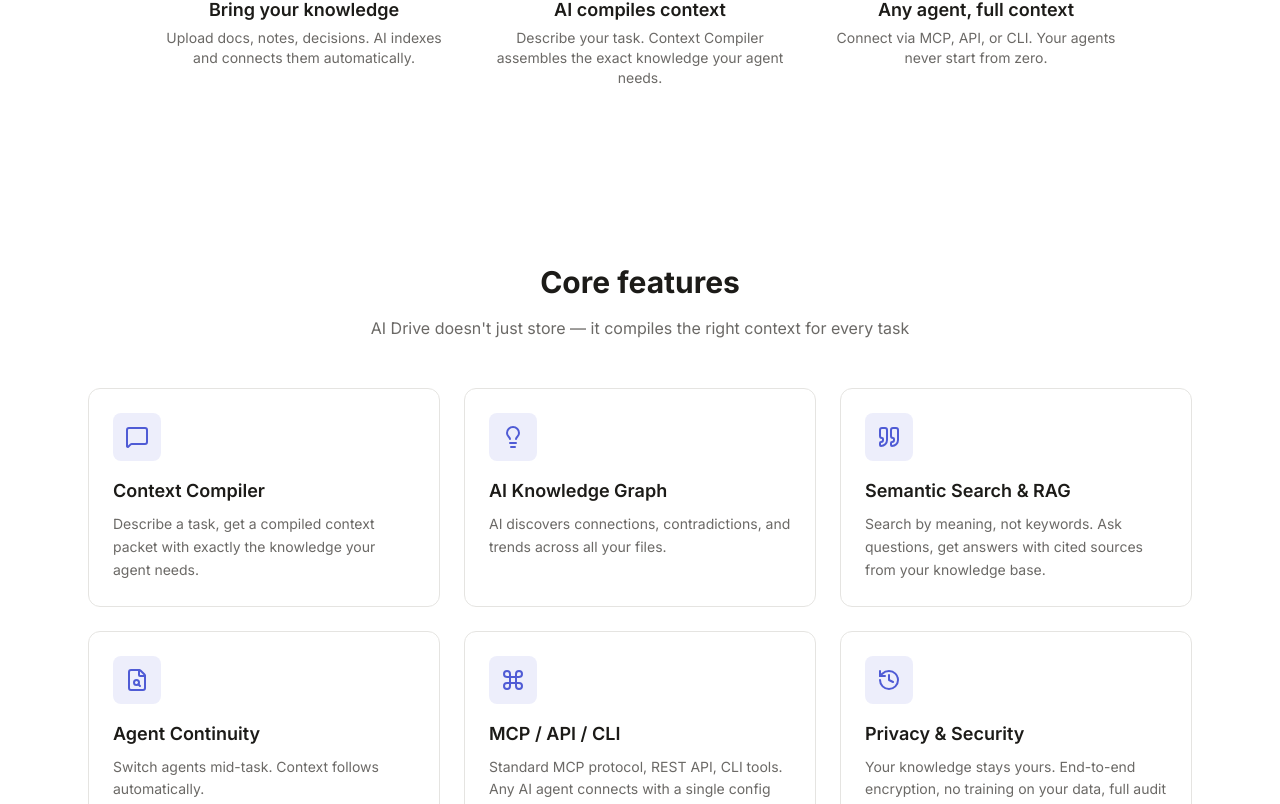
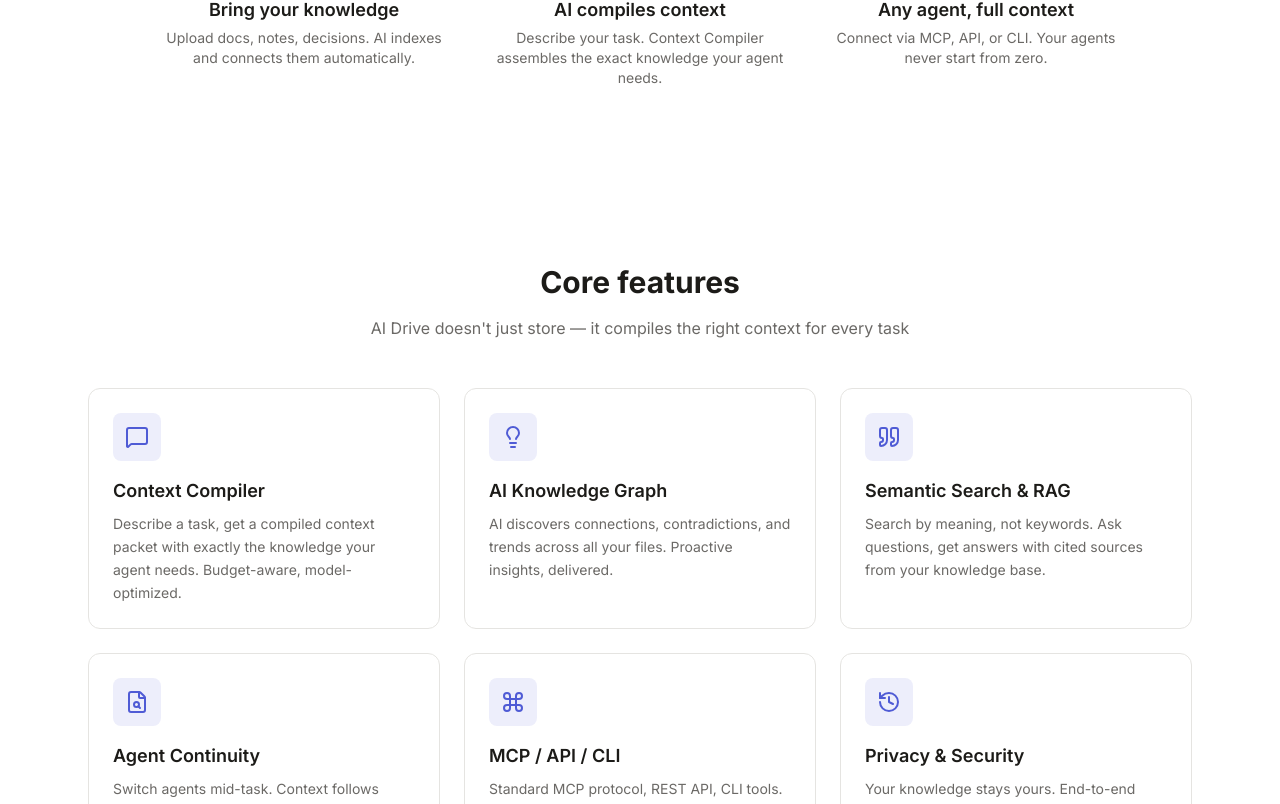
Before and after one commit to DriveMem/drivemem, a Next.js app in the folder apps/web/: page / in a window 1280 px wide. Shown: the part 2697-3501 px from the top of the page. Built offline with nearby package versions, Linux system fonts and the light colour scheme.

Commit message:
feat(web): Wave 35b — Landing copy update for Context Compiler (brand-neutral)

```diff
--- a/apps/web/src/app/page.tsx
+++ b/apps/web/src/app/page.tsx
@@ -50,8 +50,8 @@ const STEPS = [
 ] as const
 
 const FEATURES = [
-  { icon: MessageSquare, title: "Context Compiler", desc: "Describe a task, get a compiled context packet with exactly the knowledge your agent needs.", reverse: false },
-  { icon: Lightbulb, title: "AI Knowledge Graph", desc: "AI discovers connections, contradictions, and trends across all your files.", reverse: true },
+  { icon: MessageSquare, title: "Context Compiler", desc: "Describe a task, get a compiled context packet with exactly the knowledge your agent needs. Budget-aware, model-optimized.", reverse: false },
+  { icon: Lightbulb, title: "AI Knowledge Graph", desc: "AI discovers connections, contradictions, and trends across all your files. Proactive insights, delivered.", reverse: true },
   { icon: Quote, title: "Semantic Search & RAG", desc: "Search by meaning, not keywords. Ask questions, get answers with cited sources from your knowledge base.", reverse: false },
   { icon: FileSearch, title: "Agent Continuity", desc: "Switch agents mid-task. Context follows automatically.", reverse: true },
   { icon: Command, title: "MCP / API / CLI", desc: "Standard MCP protocol, REST API, CLI tools. Any AI agent connects with a single config line.", reverse: false },
@@ -120,11 +120,11 @@ export default function LandingPage() {
           <div className="mt-16 grid gap-6 sm:grid-cols-2 lg:grid-cols-3">
             {[
               { emoji: "🤖", title: "AI Developers", desc: "Give every agent the right context. Context Compiler + MCP — one API call, zero prompt engineering." },
-              { emoji: "📊", title: "Founders", desc: "Brief your AI on the full picture. Competitive intel, decisions, strategy — compiled into context, not scattered in files." },
-              { emoji: "🔬", title: "Researchers", desc: "Switch tools mid-research without losing context. AI connects your papers and carries insights to the next agent." },
+              { emoji: "📊", title: "Founders", desc: "Brief your AI on the full picture. Competitive intel, decisions, strategy — compiled into context." },
+              { emoji: "🔬", title: "Researchers", desc: "Switch tools mid-research without losing context. AI connects your papers and carries insights forward." },
               { emoji: "💼", title: "Professionals", desc: "Project context that follows you. AI compiles what matters — no re-explaining to every new tool." },
               { emoji: "📄", title: "Students", desc: "Study with any AI, keep one knowledge base. Context Compiler pulls the right references for every assignment." },
-              { emoji: "📚", title: "Lifelong Learners", desc: "Your knowledge grows with you. AI connects everything you learn — and any agent you use can tap into it." },
+              { emoji: "📚", title: "Lifelong Learners", desc: "Your knowledge grows with you. AI connects everything you learn — any agent can tap into it." },
             ].map((s) => (
               <div key={s.title} className="rounded-xl border border-[#E5E4E1] bg-white p-6 transition hover:shadow-lg hover:shadow-black/5">
                 <span className="text-3xl">{s.emoji}</span>
```
